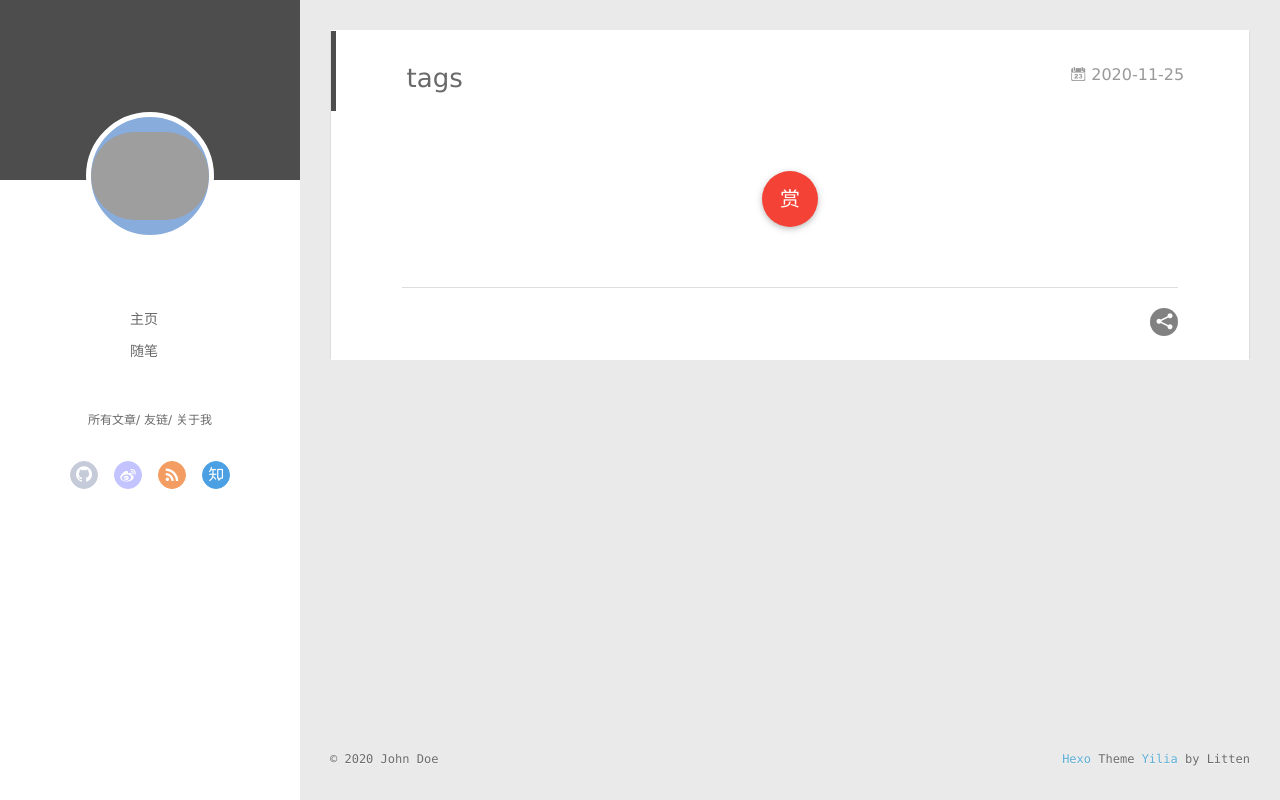
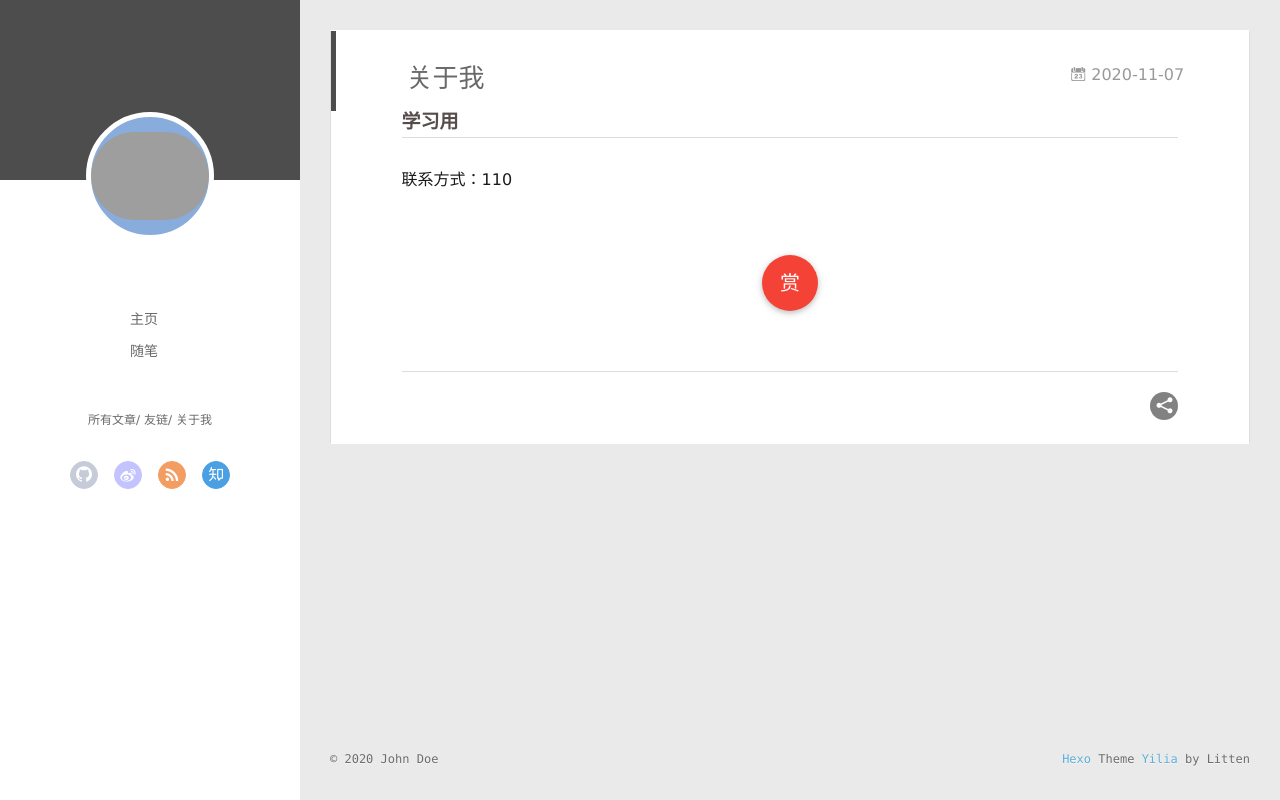
Before and after one commit to yui927/yui927.github.io, a plain HTML site: page tags/index.html in a window 1280 px wide. Drawn offline with Linux system fonts and the light colour scheme; grey boxes are pictures that could not be loaded.

Commit message:
Site updated: 2020-11-25 18:37:49

```diff
--- a/tags/index.html
+++ b/tags/index.html
@@ -6,15 +6,17 @@
   <meta name="renderer" content="webkit">
   <meta http-equiv="X-UA-Compatible" content="IE=edge" >
   <link rel="dns-prefetch" href="https://yui927.github.io">
-  <title>tags | Hexo</title>
+  <title>关于我 | Hexo</title>
   <meta name="viewport" content="width=device-width, initial-scale=1, maximum-scale=1">
-  <meta property="og:type" content="website">
-<meta property="og:title" content="tags">
+  <meta name="description" content="学习用联系方式：110">
+<meta property="og:type" content="website">
+<meta property="og:title" content="关于我">
 <meta property="og:url" content="https://yui927.github.io/tags/index.html">
 <meta property="og:site_name" content="Hexo">
+<meta property="og:description" content="学习用联系方式：110">
 <meta property="og:locale" content="zh_CN">
-<meta property="article:published_time" content="2020-11-25T10:34:21.000Z">
-<meta property="article:modified_time" content="2020-11-25T10:34:21.772Z">
+<meta property="article:published_time" content="2020-11-07T13:06:48.000Z">
+<meta property="article:modified_time" content="2020-11-21T11:34:06.000Z">
 <meta property="article:author" content="John Doe">
 <meta name="twitter:card" content="summary">
 
@@ -159,19 +161,20 @@
 
 
     <h1 class="article-title" itemprop="name">
-      tags
+      关于我
     </h1>
 
 
 
         <a href="/tags/index.html" class="archive-article-date">
-  	<time datetime="2020-11-25T10:34:21.000Z" itemprop="datePublished"><i class="icon-calendar icon"></i>2020-11-25</time>
+  	<time datetime="2020-11-07T13:06:48.000Z" itemprop="datePublished"><i class="icon-calendar icon"></i>2020-11-07</time>
 </a>
 
       </header>
 
     <div class="article-entry" itemprop="articleBody">
 
+        <h3 id="学习用"><a href="#学习用" class="headerlink" title="学习用"></a>学习用</h3><p>联系方式：110</p>
 
 
 
```
